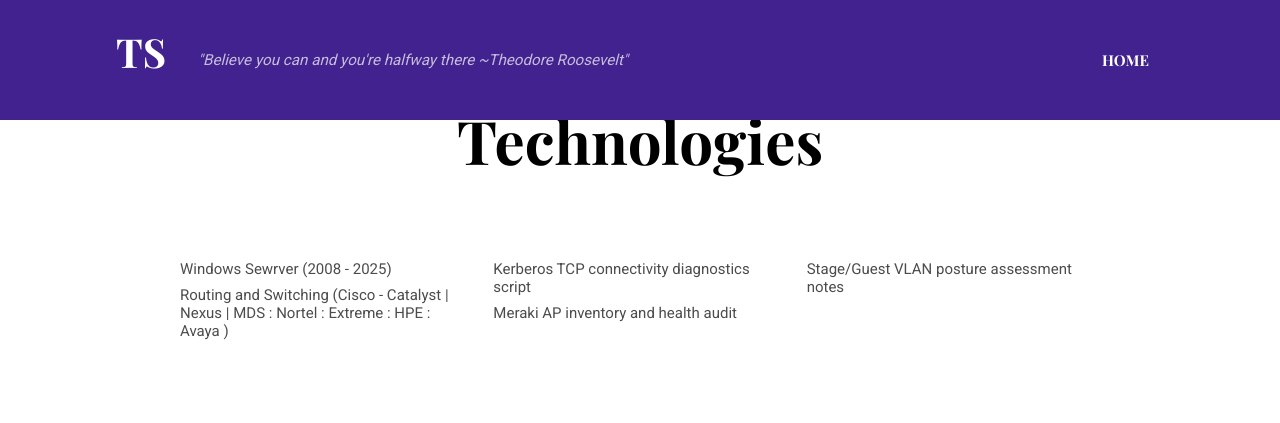
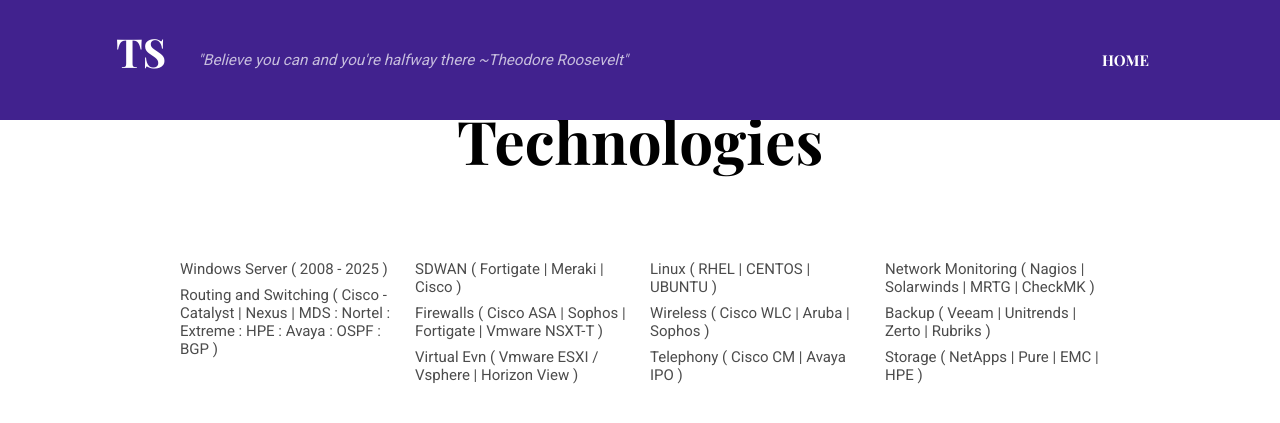
Before and after one commit to swid-tom/swid-tom.github.io, a Jekyll site: the page built from index.html, in a window 1280 px wide and 900 px high, scrolled down 4056 px, cut to the strip 0-480 px from the top of the window. Shown: the top 423 px of the strip. Built offline with Jekyll 4.4.1, drawn with Linux system fonts in a browser that asks for light colours.

Commit message:
Update settings.yml

```diff
--- a/_data/settings.yml
+++ b/_data/settings.yml
@@ -173,11 +173,17 @@
 
 # NEW: short text list items
 portfolio-home-list:
-  - text: "Windows Sewrver (2008 - 2025)"
-  - text: "Routing and Switching (Cisco - Catalyst | Nexus | MDS : Nortel : Extreme : HPE : Avaya )"
-  - text: "Kerberos TCP connectivity diagnostics script"
-  - text: "Meraki AP inventory and health audit"
-  - text: "Stage/Guest VLAN posture assessment notes"
+  - text: "Windows Server ( 2008 - 2025 )"
+  - text: "Routing and Switching ( Cisco - Catalyst | Nexus | MDS : Nortel : Extreme : HPE : Avaya : OSPF : BGP )"
+  - text: "SDWAN ( Fortigate | Meraki | Cisco )"
+  - text: "Firewalls ( Cisco ASA | Sophos | Fortigate | Vmware NSXT-T )"
+  - text: "Virtual Evn ( Vmware ESXI / Vsphere | Horizon View )"
+  - text: "Linux ( RHEL | CENTOS | UBUNTU )"
+  - text: "Wireless ( Cisco WLC | Aruba | Sophos )"
+  - text: "Telephony ( Cisco CM | Avaya IPO )"
+  - text: "Network Monitoring ( Nagios | Solarwinds | MRTG | CheckMK )"
+  - text: "Backup ( Veeam | Unitrends | Zerto | Rubriks )"
+  - text: "Storage ( NetApps | Pure | EMC | HPE )"
     # url optional—omit if you just want plain text
 
 
```
